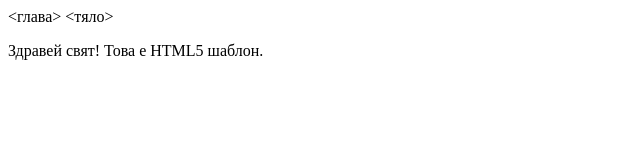
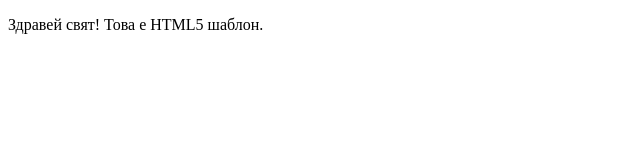
Before and after one commit to martokr11/martokr11.github.io, a plain HTML site: page index.html in a window 1280 px wide. Shown: the whole page, without its empty margins (0-640 px from the left). Drawn offline with Linux system fonts and the light colour scheme.

Commit message:
Change wrong tag names

```diff
--- a/index.html
+++ b/index.html
@@ -1,7 +1,7 @@
 <!doctype html>
 <html class="no-js" lang="">
 
-<глава>
+<head>
   <meta charset="utf-8">
   <title>Личен сайт на Марто</title>
   <meta name="description" content="">
@@ -10,7 +10,7 @@
   <meta name="theme-color" content="#fafafa">
 </head>
 
-<тяло>
+<body>
 
   <!-- Добавете съдържанието на вашия сайт или приложение тук -->
   <p>Здравей свят! Това е HTML5 шаблон.</p>
```
